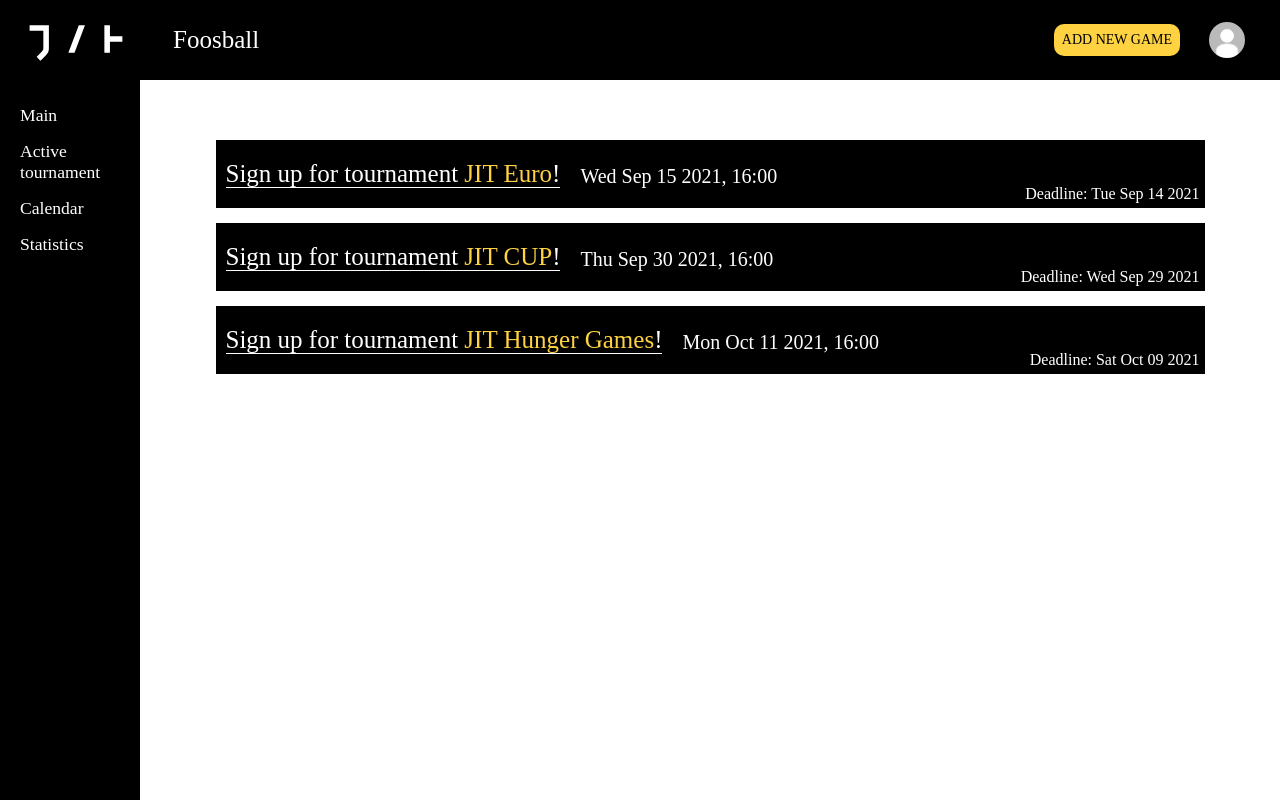
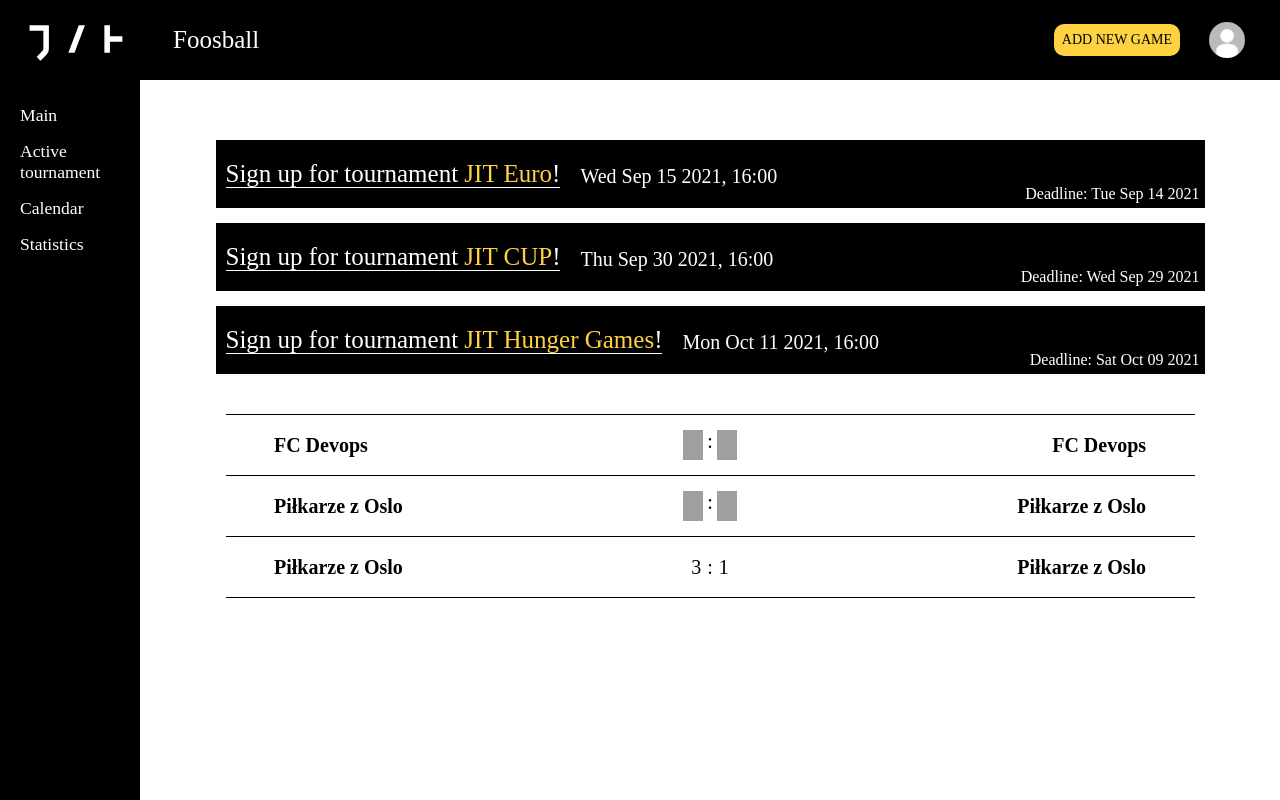
Before and after one commit to wolnikowa/foosball, a React app: page / in a window 1280 px wide. Built offline with nearby package versions, Linux system fonts and the light colour scheme.

Commit message:
activeTournamentTable

```diff
--- a/src/App.js
+++ b/src/App.js
@@ -5,6 +5,7 @@ import DefaultPage from "./components/Main";
 import { BrowserRouter as Router, Route, Switch } from "react-router-dom";
 import { IntlProvider } from "react-intl";
 import "./globalStyles.scss";
+import GroupsTable from "./components/ActiveTournamentGroups";
 
 const App = () => (
 	<IntlProvider locale="pl" defaultLocale="pl">
@@ -16,6 +17,8 @@ const App = () => (
 					<Switch>
 						<Route exact path="/">
 							<DefaultPage />
+							{/* temporarily */}
+							<GroupsTable />
 						</Route>
 					</Switch>
 				</div>
--- /dev/null
+++ b/src/components/ActiveTournamentGroups/index.js
@@ -0,0 +1,30 @@
+import React, { useState } from "react";
+import "./style.scss";
+import GroupsTableLine from "../ActiveTournamentGroupsLine";
+
+const mock_data=[{
+    team1Name: 'FC Devops',
+    team2Name: 'One Handers',
+    score: null
+},{
+    team1Name: 'Piłkarze z Oslo',
+    team2Name: 'One Handers',
+    score: null
+},{
+    team1Name: 'Piłkarze z Oslo',
+    team2Name: 'FC Devops',
+    score: '3:1'
+},
+]
+const GroupsTable = () => {
+	return (
+		<div className="groupTableContent">
+			{mock_data.map((groupLine)=>(
+                <GroupsTableLine team1Name={groupLine.team1Name} team2Name={groupLine.team2Name} score={groupLine.score} />
+            ))}
+
+		</div>
+	);
+};
+
+export default GroupsTable;
--- /dev/null
+++ b/src/components/ActiveTournamentGroups/style.scss
@@ -0,0 +1,9 @@
+@import "../base.scss";
+
+
+.groupTableContent{
+width:85%;
+margin: 40px auto;
+display:flex;
+flex-direction: column;
+}
--- /dev/null
+++ b/src/components/ActiveTournamentGroupsLine/index.js
@@ -0,0 +1,27 @@
+import React, { useState } from "react";
+import "./style.scss";
+const GroupsTableLine = ({
+	team1Name,
+    team2Name,
+    score
+}) => {
+	return (
+		<div key={`${team1Name}-${team2Name}`} className="groupLine">
+			<div className="groupTeamName">
+				<p >
+					{team1Name}
+				</p>
+			</div>
+			<div className="scorePlace">
+				{score ? <><p>{score[0]}</p><p>{score[1]}</p><p>{score[2]}</p></> : <><div className="greySquare"></div>:<div className="greySquare"></div></>}
+			</div>
+            <div className="groupTeamName">
+				<p >
+					{team1Name}
+				</p>
+			</div>
+		</div>
+	);
+};
+
+export default GroupsTableLine;
--- /dev/null
+++ b/src/components/ActiveTournamentGroupsLine/style.scss
@@ -0,0 +1,33 @@
+@import "../base.scss";
+
+
+.groupLine{
+    width:100%;
+    display:flex;
+    flex-direction:row;
+    justify-content: space-between;
+    border-bottom: 1px solid $black;
+    height:60px;
+    font-size: 20px;
+    >.groupTeamName{
+    line-height: 60px;
+    padding:0 5%;
+    font-weight: bolder;
+    }
+    >.scorePlace{
+        display:flex;
+        margin:auto;
+        >p{
+            margin:0 3px;
+        }
+        >.greySquare{
+            width:20px;
+            height:30px;
+            background-color: rgba(0, 0, 0, 0.377);
+            margin:0 4px;
+        }
+    }
+}
+.groupLine:first-of-type{
+    border-top: 1px solid $black;
+}
```
